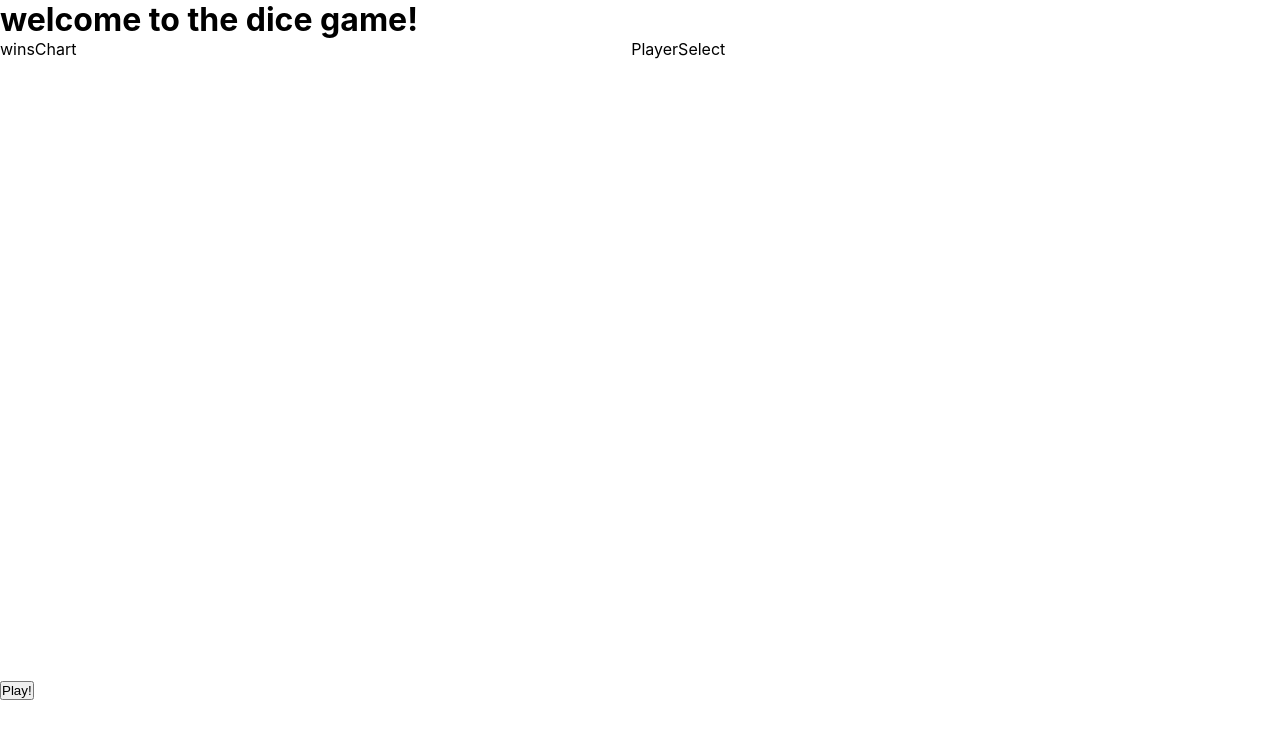
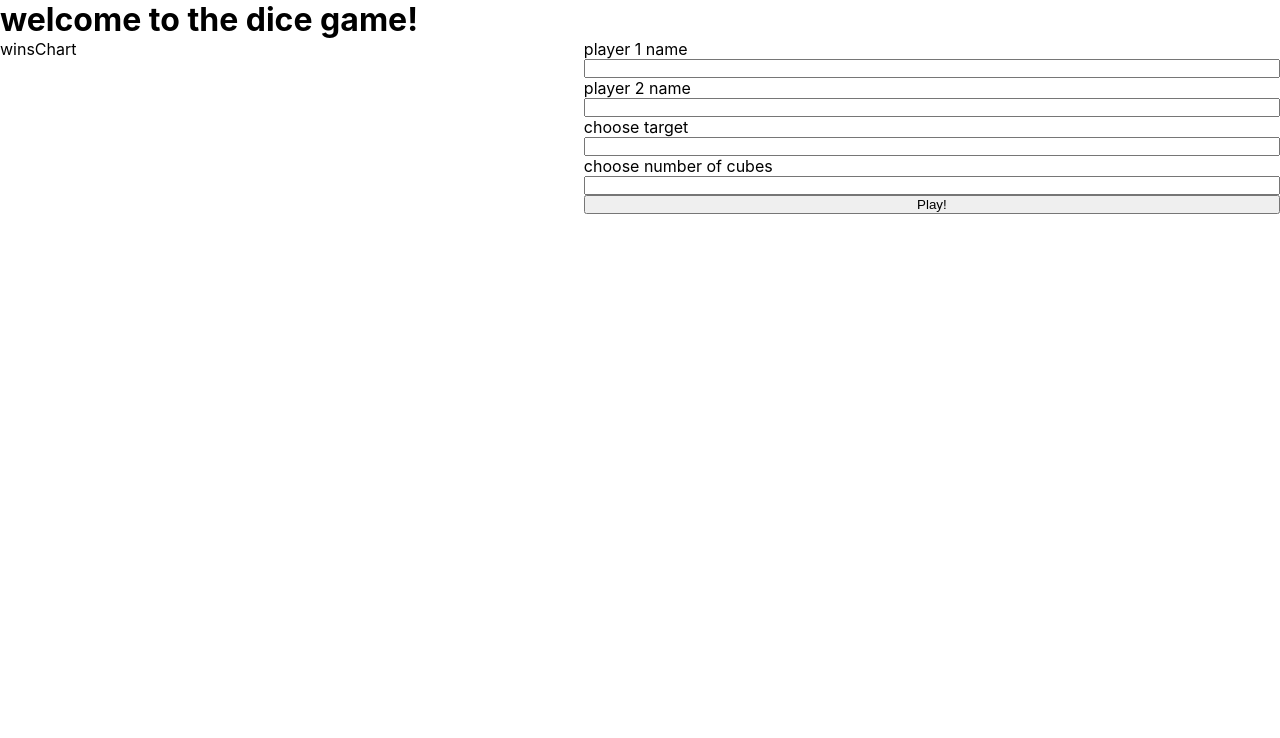
Before and after one commit to adva-mo/DiceGame, a React (Create React App) app: page / in a window 1280 px wide. Shown: the top 738 px of the page. Built offline with nearby package versions, Linux system fonts and the light colour scheme.

Commit message:
Choose number of cubes feature

```diff
--- a/src/App.js
+++ b/src/App.js
@@ -9,20 +9,27 @@ function App() {
   const [p1turn, setp1turn] = useState(true);
   const [round, setRound] = useState(0);
 
-  const target = 100;
+  const [names, setNames] = useState({
+    player1: null,
+    player2: null,
+    target: null,
+    numberOfCubes: null,
+  });
 
   return (
     <>
       {displayedPage ? (
         <GampePage
+          names={Object.values(names)}
           SetDisplayedPage={SetDisplayedPage}
           p1turn={p1turn}
           setp1turn={setp1turn}
-          target={target}
+          target={names[2]}
+          numberOfCubes={names.numberOfCubes}
           setRound={setRound}
         />
       ) : (
-        <LandingPage SetDisplayedPage={SetDisplayedPage} />
+        <LandingPage SetDisplayedPage={SetDisplayedPage} setNames={setNames} />
       )}
     </>
   );
--- a/src/gamePage/GamePage.js
+++ b/src/gamePage/GamePage.js
@@ -1,11 +1,17 @@
 import React, { useState } from "react";
 import Player from "./components/Player";
-import ButtonsWraper from "./components/ButtonsWraper";
 
 import "./gamePage.css";
 import Cube from "./components/Cube";
 
-function GamePage({ SetDisplayedPage, setp1turn, p1turn, target, setRound }) {
+function GamePage({
+  SetDisplayedPage,
+  setp1turn,
+  p1turn,
+  setRound,
+  names,
+  numberOfCubes,
+}) {
   const [p1currentPoints, setP1currentPoints] = useState(0);
   const [p2currentPoints, setP2currentPoints] = useState(0);
   const [p1totalPoints, setP1totalPoints] = useState(0);
@@ -13,32 +19,35 @@ function GamePage({ SetDisplayedPage, setp1turn, p1turn, target, setRound }) {
 
   const app = {
     player1: {
-      name: "player 1",
+      name: names[0],
       totalPoints: p1totalPoints,
       currentPoints: p1currentPoints,
     },
     player2: {
-      name: "player 2",
+      name: names[1],
       totalPoints: p2totalPoints,
       currentPoints: p2currentPoints,
     },
   };
 
-  const numberOfCubes = 2;
+  const backToSettingsHandler = () => {
+    SetDisplayedPage((perv) => null);
+  };
 
   return (
     <>
-      {/* {(setP1totalPoints((prev) => 0), setP2totalPoints((prev) => 0))} */}
       <div className="flex-row">
         <Player key={"p1"} {...app.player1} setp1turn={setp1turn} />
-        <ButtonsWraper SetDisplayedPage={SetDisplayedPage} />
+        <button id="back-to-chart" onClick={backToSettingsHandler}>
+          back to settings
+        </button>
         <Player key={"p2"} {...app.player2} setp1turn={setp1turn} />
       </div>
       <div className="cubes-container flex-row">
         <Cube
           {...(p1turn ? app.player1 : app.player2)}
           numberOfCubes={numberOfCubes}
-          target={target}
+          target={names[2]}
           p1turn={p1turn}
           setp1turn={setp1turn}
           setP1totalPoints={setP1totalPoints}
--- a/src/gamePage/components/ButtonsWraper.js
+++ /dev/null
@@ -1,18 +0,0 @@
-import React from "react";
-// import roll
-
-function ButtonsWraper({ SetDisplayedPage }) {
-  const backToChartHandler = () => {
-    SetDisplayedPage((perv) => null);
-  };
-
-  return (
-    <>
-      <button id="back-to-chart" onClick={backToChartHandler}>
-        back to chart
-      </button>
-    </>
-  );
-}
-
-export default ButtonsWraper;
--- a/src/gamePage/components/Cube.js
+++ b/src/gamePage/components/Cube.js
@@ -3,7 +3,6 @@ import getRandom1to6 from "../../utils/utils";
 
 function Cube({
   numberOfCubes,
-  p1turn,
   setp1turn,
   setTotalPoints,
   setCurrentPoints,
@@ -23,15 +22,21 @@ function Cube({
       cubes.push(dice);
       setCubes((prev) => [...cubes]);
     }
+    // console.log(cubes);
     displayCubes(cubes);
+    // displayCubes([6, 6, 6, 6, 6]);
   };
 
   const displayCubes = (arrOfPoints) => {
     const pointsPerRound = arrOfPoints.reduce((accumulator, value) => {
       return accumulator + value;
     }, 0);
-    if (pointsPerRound === 12)
+    if (arrOfPoints.every((val) => val === 6)) {
       console.log("6 double, empty current and switch turns");
+      setCurrentPoints((prev) => 0);
+      setp1turn((prev) => !prev);
+      return;
+    }
     setCurrentPoints((prev) => prev + pointsPerRound);
   };
 
@@ -40,9 +45,11 @@ function Cube({
     if (currentPoints + totalPoints > target) {
       console.log("you lost");
       newRound();
+      return;
     } else if (currentPoints + totalPoints === target) {
       console.log("you win");
       newRound();
+      return;
     }
     setTotalPoints((prev) => prev + currentPoints);
     setCurrentPoints((prev) => 0);
@@ -50,7 +57,7 @@ function Cube({
   };
 
   const newRound = () => {
-    //!add points to local storge
+    //!add points to local storge if winning
     setCurrentPoints((prev) => 0);
     setP1totalPoints((prev) => 0);
     setP2totalPoints((prev) => 0);
@@ -66,6 +73,9 @@ function Cube({
         <button id="hold" onClick={holdHandler}>
           hold
         </button>
+        <button id="new-game" onClick={newRound}>
+          new game
+        </button>
       </div>
       <div className="flex-row">
         {cubes.map((number, i) => {
--- a/src/landingPage/LandingPage.js
+++ b/src/landingPage/LandingPage.js
@@ -4,21 +4,14 @@ import PlayerSelect from "./components/PlayerSelect";
 
 import "./landingPage.css";
 
-function LandingPage({ SetDisplayedPage }) {
-  const handlePlayButton = () => {
-    SetDisplayedPage((prev) => "game-page");
-  };
-
+function LandingPage({ SetDisplayedPage, setNames }) {
   return (
     <div className="landing-page">
       <h1>welcome to the dice game!</h1>
       <div className="main-content flex-row">
         <WinsChart />
-        <PlayerSelect />
+        <PlayerSelect SetDisplayedPage={SetDisplayedPage} setNames={setNames} />
       </div>
-      <footer>
-        <button onClick={handlePlayButton}>Play!</button>
-      </footer>
     </div>
   );
 }
--- a/src/landingPage/components/PlayerSelect.js
+++ b/src/landingPage/components/PlayerSelect.js
@@ -1,7 +1,55 @@
-import React from "react";
+import React, { useRef } from "react";
 
-function PlayerSelect() {
-  return <div className="player-select-container">PlayerSelect</div>;
+function PlayerSelect({ SetDisplayedPage, setNames }) {
+  const name1 = useRef("");
+  const name2 = useRef("");
+  const target = useRef("");
+  const numberOfCubes = useRef("");
+
+  const handlePlayButton = (e) => {
+    e.preventDefault();
+    setNames({
+      player1: name1.current.value || "player 1",
+      player12: name2.current.value || "player 2",
+      target: Number(target.current.value) || 100,
+      numberOfCubes: Number(numberOfCubes.current.value) || 2,
+    });
+    SetDisplayedPage((prev) => "game-page");
+  };
+
+  return (
+    <div className="game-settings-form ">
+      <form className="flex-column">
+        <label>player 1 name</label>
+        <input ref={name1} type="text"></input>
+        <label>player 2 name</label>
+        <input ref={name2} type="text"></input>
+        <label>choose target</label>
+        <input
+          type="number"
+          name="target"
+          id="target"
+          min="100"
+          max="1000"
+          step="100"
+          ref={target}
+        />
+        <label>choose number of cubes</label>
+        <input
+          type="number"
+          name="cubes"
+          id="cubes"
+          min="2"
+          max="10"
+          step="1"
+          ref={numberOfCubes}
+        />
+        <button id="play" onClick={handlePlayButton}>
+          Play!
+        </button>
+      </form>
+    </div>
+  );
 }
 
 export default PlayerSelect;
--- a/src/landingPage/landingPage.css
+++ b/src/landingPage/landingPage.css
@@ -1,5 +1,5 @@
 .wins-chart-container,
-.player-select-container {
+.game-settings-form {
   flex-grow: 1;
 }
 .landing-page {
```
